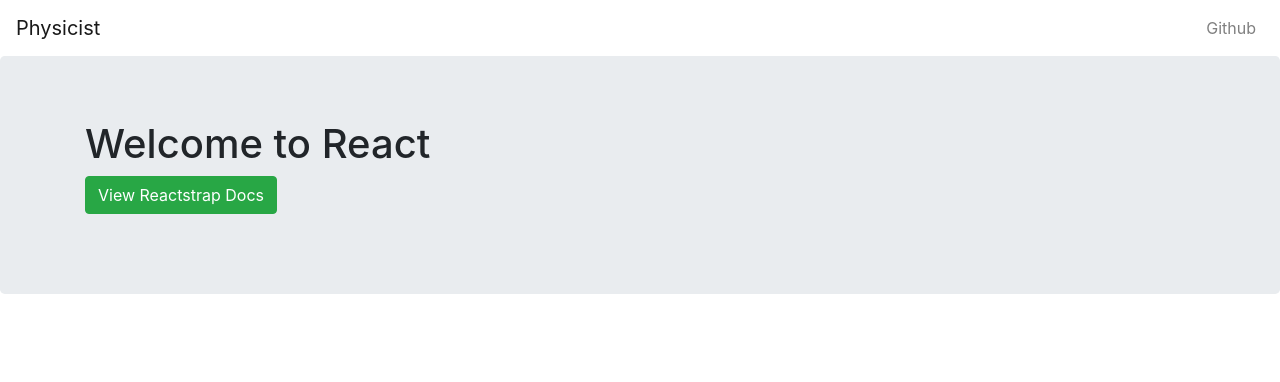
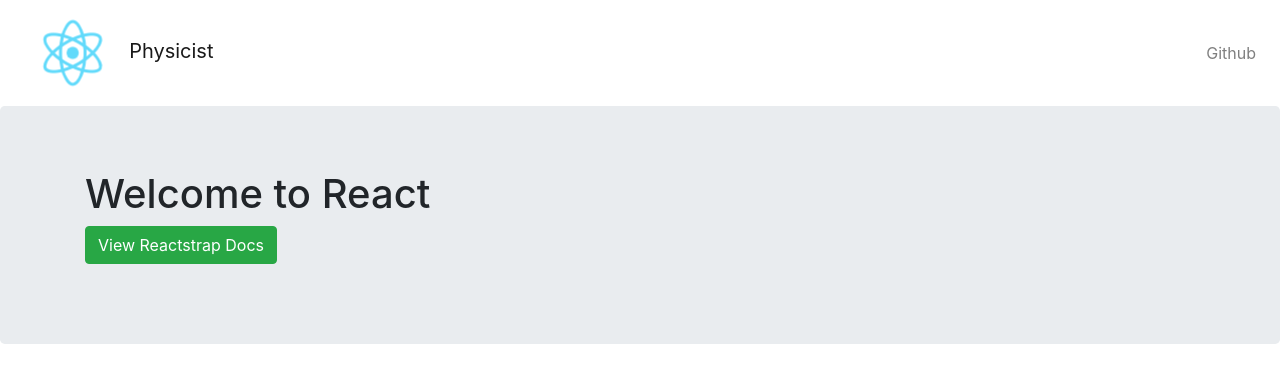
Before and after one commit to absa-subatomic-legacy/physicist, a React (Create React App) app: page / in a window 1280 px wide. Shown: the top 382 px of the page. Built offline with nearby package versions, Linux system fonts and the light colour scheme.

Commit message:
Updated example

```diff
--- a/src/App.tsx
+++ b/src/App.tsx
@@ -1,26 +1,3 @@
-// import * as React from 'react';
-// import './App.css';
-
-// import logo from './logo.svg';
-
-// class App extends React.Component {
-//   public render() {
-//     return (
-//       <div className="App">
-//         <header className="App-header">
-//           <img src={logo} className="App-logo" alt="logo" />
-//           <h1 className="App-title">Welcome to React</h1>
-//         </header>
-//         <p className="App-intro">
-//           To get started, edit <code>src/App.tsx</code> and save to reload.
-//         </p>
-//       </div>
-//     );
-//   }
-// }
-
-// export default App;
-
 import * as React from 'react';
 import {
   Collapse,
@@ -36,6 +13,10 @@
   Jumbotron,
   Button
 } from 'reactstrap';
+
+import './App.css';
+
+import logo from './logo.svg';
 
 class App extends React.Component {
   state: any;
@@ -56,7 +37,9 @@
     return (
       <div>
         <Navbar color="inverse" light expand="md">
-          <NavbarBrand href="/">Physicist</NavbarBrand>
+          <NavbarBrand href="/">
+            <img src={logo} className="App-logo" alt="logo" />Physicist
+          </NavbarBrand>
           <NavbarToggler onClick={this.toggle} />
           <Collapse isOpen={this.state.isOpen} navbar>
             <Nav className="ml-auto" navbar>
```
